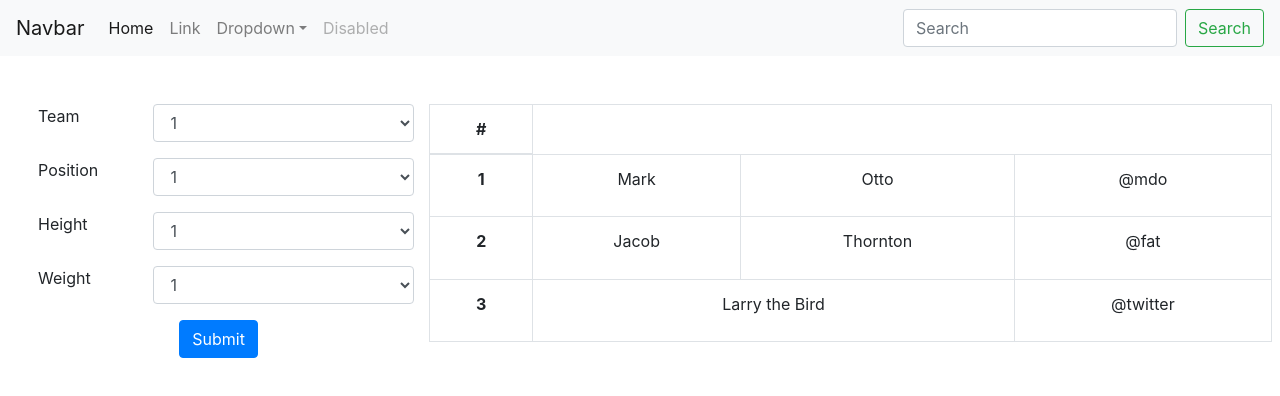
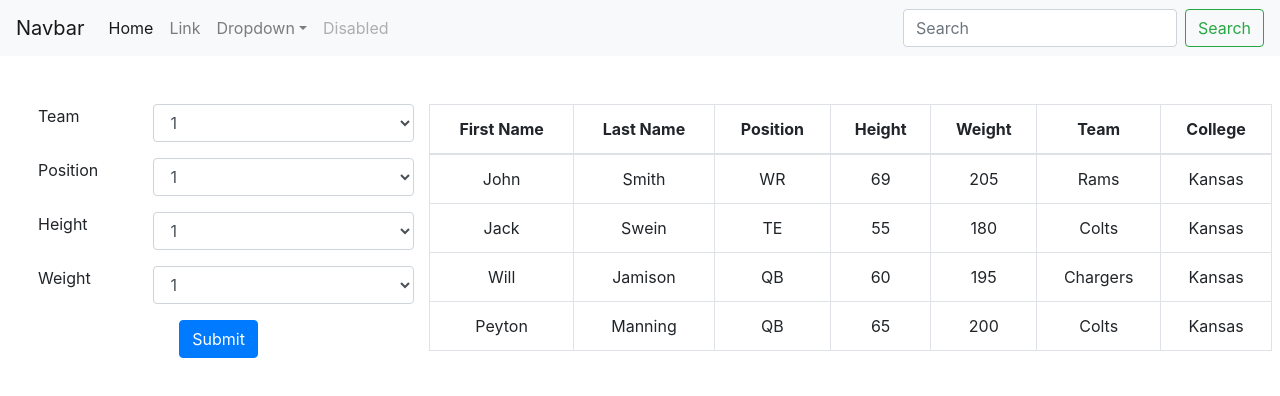
Before and after one commit to Loganmulvihill/Touchdown, a React (Create React App) app in the folder touchdown-react-app/: page / in a window 1280 px wide. Shown: the top 396 px of the page. Built offline with nearby package versions, Linux system fonts and the light colour scheme; no server answers.

Commit message:
parsed in mock array data

```diff
--- a/touchdown-react-app/src/App.js
+++ b/touchdown-react-app/src/App.js
@@ -14,28 +14,66 @@ function App() {
     // { id: 6, title: "Game Type" },
     // { id: 7, title: "Coach" },
   ];
+
+  const fakePlayers = [
+    {
+      firstName: "John",
+      lastName: "Smith",
+      position: "WR",
+      height: 69,
+      weight: 205,
+      team: "Rams",
+      college: "Kansas",
+    },
+    {
+      firstName: "Jack",
+      lastName: "Swein",
+      position: "TE",
+      height: 55,
+      weight: 180,
+      team: "Colts",
+      college: "Kansas",
+    },
+    {
+      firstName: "Will",
+      lastName: "Jamison",
+      position: "QB",
+      height: 60,
+      weight: 195,
+      team: "Chargers",
+      college: "Kansas",
+    },
+    {
+      firstName: "Peyton",
+      lastName: "Manning",
+      position: "QB",
+      height: 65,
+      weight: 200,
+      team: "Colts",
+      college: "Kansas",
+    },
+  ];
   const [selected, setSelected] = useState(selectedInputTitles);
-  const [playerArray, setPlayers] = useState([]);
+  const [playerArray, setPlayers] = useState(fakePlayers);
+  // let filterChoices = []
 
-  useEffect(() => {
-    fetch(
-      "https://cors-anywhere.herokuapp.com/https://api.armchairanalysis.com/v1.1/test/players?status=active"
-    )
-      .then((response) => response.json())
-      .then((data) => setPlayers(data));
-  }, [playerArray]);
+  // useEffect(() => {
+  //   fetch(
+  //     "https://cors-anywhere.herokuapp.com/https://api.armchairanalysis.com/v1.1/test/players?status=active"
+  //   )
+  //     .then((response) => response.json())
+  //     .then((data) => setPlayers(data));
+  // }, [playerArray]);
 
   return (
     <div className="App">
       <Navbar />
       <div className="col-12 d-flex pl-2 pr-2 pt-5">
         <FilterForm selectedTitles={selected} />
-        <FilteredTable />
+        <FilteredTable players={playerArray} />
       </div>
     </div>
   );
 }
 
 export default App;
-
-// "https://cors-anywhere.herokuapp.com/https://api.armchairanalysis.com/v1.1/test/players?count=25&start=26";
--- a/touchdown-react-app/src/components/filtered-table.jsx
+++ b/touchdown-react-app/src/components/filtered-table.jsx
@@ -3,26 +3,25 @@ import TableHeader from "./table-header";
 import TableRow from "./table-row";
 
 const FilteredTable = (props) => {
+  const { players } = props;
   return (
     <table class="table table-bordered col-12 col-md-8">
       <thead>
         <tr>
-          <TableHeader />
+          {/* <TableHeader /> */}
+          <th scope="col">First Name</th>
+          <th scope="col">Last Name</th>
+          <th scope="col">Position</th>
+          <th scope="col">Height</th>
+          <th scope="col">Weight</th>
+          <th scope="col">Team</th>
+          <th scope="col">College</th>
         </tr>
       </thead>
       <tbody>
-        <TableRow />
-        <tr>
-          <th scope="row">2</th>
-          <td>Jacob</td>
-          <td>Thornton</td>
-          <td>@fat</td>
-        </tr>
-        <tr>
-          <th scope="row">3</th>
-          <td colspan="2">Larry the Bird</td>
-          <td>@twitter</td>
-        </tr>
+        {players.map((player) => (
+          <TableRow player={player} />
+        ))}
       </tbody>
     </table>
   );
--- a/touchdown-react-app/src/components/table-row.jsx
+++ b/touchdown-react-app/src/components/table-row.jsx
@@ -1,12 +1,16 @@
 import React from "react";
 
 const TableRow = (props) => {
+  const { player } = props;
   return (
     <tr>
-      <th scope="row">1</th>
-      <td>Mark</td>
-      <td>Otto</td>
-      <td>@mdo</td>
+      <td>{player.firstName}</td>
+      <td>{player.lastName}</td>
+      <td>{player.position}</td>
+      <td>{player.height}</td>
+      <td>{player.weight}</td>
+      <td>{player.team}</td>
+      <td>{player.college}</td>
     </tr>
   );
 };
```
Also changed, not shown: 1 other file (tests, documents, lock files or other folders).
